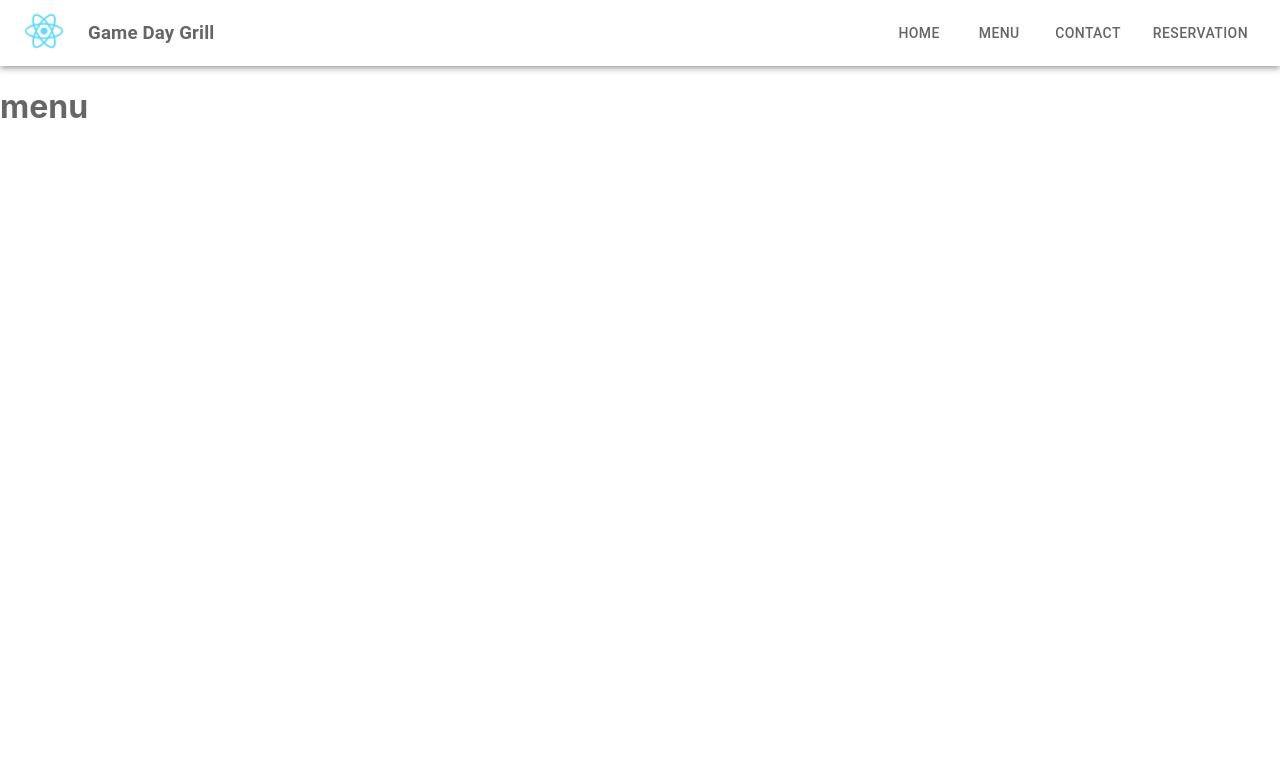
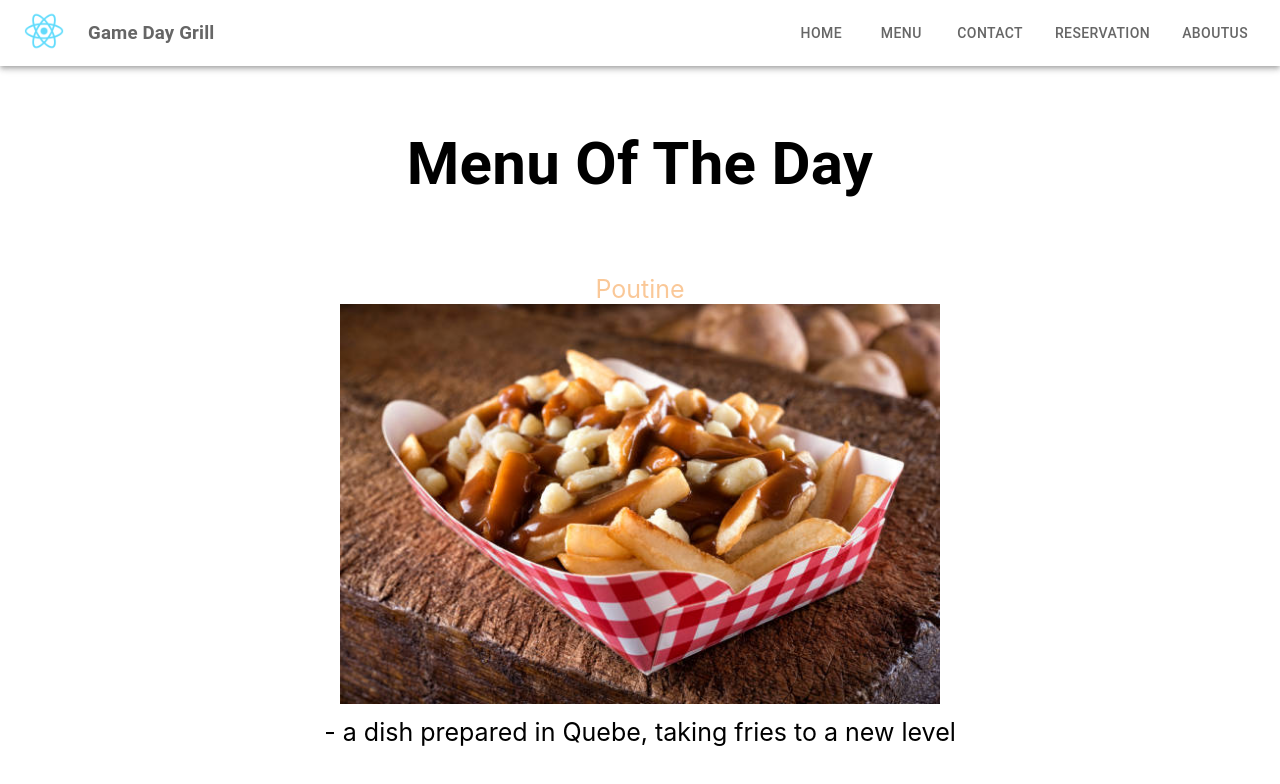
Before and after one commit to JayanthKarthik/game-day-grill, a React (Create React App) app: page /menu in a window 1280 px wide. Shown: the top 784 px of the page. Built offline with nearby package versions, Linux system fonts and the light colour scheme.

Commit message:
Added a file for the styles for the menu, and added a dish to the menu, definetely a work in progress error: unknown switch

```diff
--- a/src/components/NavBar.js
+++ b/src/components/NavBar.js
@@ -25,6 +25,7 @@ export default function NavBar() {
                     <Button className={styles.content} href="/menu">Menu</Button>
                     <Button className={styles.content} href="/contact">Contact</Button>
                     <Button className={styles.content} href="/reservation"> Reservation</Button >
+                    <Button className={styles.content} href="/aboutus"> AboutUs</Button >
 
                 </Stack >
             </Toolbar >
--- /dev/null
+++ b/src/pages/AboutUs.js
@@ -0,0 +1,3 @@
+export default function AboutUs() {
+    return <h1>AboutUs</h1>
+}
--- a/src/pages/Menu.js
+++ b/src/pages/Menu.js
@@ -1,3 +1,19 @@
+import { AppBar, Button, Toolbar, Typography } from "@mui/material";
+import { Stack } from "@mui/system";
+import styles from "../styles/Menu.module.css"
+import img1 from "../assets/Menu Dishes/poutine.png";
 export default function Menu() {
-    return <h1>menu</h1>
+    return (
+        <div>
+            <Typography className={styles.title}>
+                <h1> Menu Of The Day</h1>
+            </Typography>
+            <Stack direction="column" className={styles.name} alignItems="center">
+                Poutine
+                <img src={img1} width={600} ></img>
+                <p1 className={styles.desc}> - a dish prepared in Quebe, taking  fries to a new level</p1>
+            </Stack>
+
+        </div>
+    )
 }
--- /dev/null
+++ b/src/styles/Menu.module.css
@@ -0,0 +1,35 @@
+@media (prefers-color-scheme: light) {
+    body {
+     padding: 0;
+     margin: 0;
+     font-family: -apple-system, BlinkMacSystemFont, Segoe UI, Roboto, Oxygen,
+        Ubuntu, Cantarell, Fira Sans, Droid Sans, Helvetica Neue, sans-serif;
+   }
+    .type{
+      text-align: center;
+      text-decoration: sans-serif;
+      color: rgb(184, 34, 34);
+      padding-top: 1%;
+      padding-bottom: 1%;
+    }
+    .name {
+      text-align: center;
+      font-size: 25px;
+      color:	rgb(250, 200, 152);
+      padding-top: 1%;
+      padding-bottom: 1%;
+    }
+    .desc {
+      text-align: center;
+      color: rgb(0, 0, 0);
+      padding-top: 1%;
+      padding-bottom: 1%;
+      }
+    .title {
+    text-align: center;
+    font-size: 30px;
+    color: rgb(0, 0, 0);
+    padding-top: 1%;
+    padding-bottom: 1%;
+      }
+  }
```
Also changed, not shown: src/assets/Menu Dishes/poutine.png (added).
